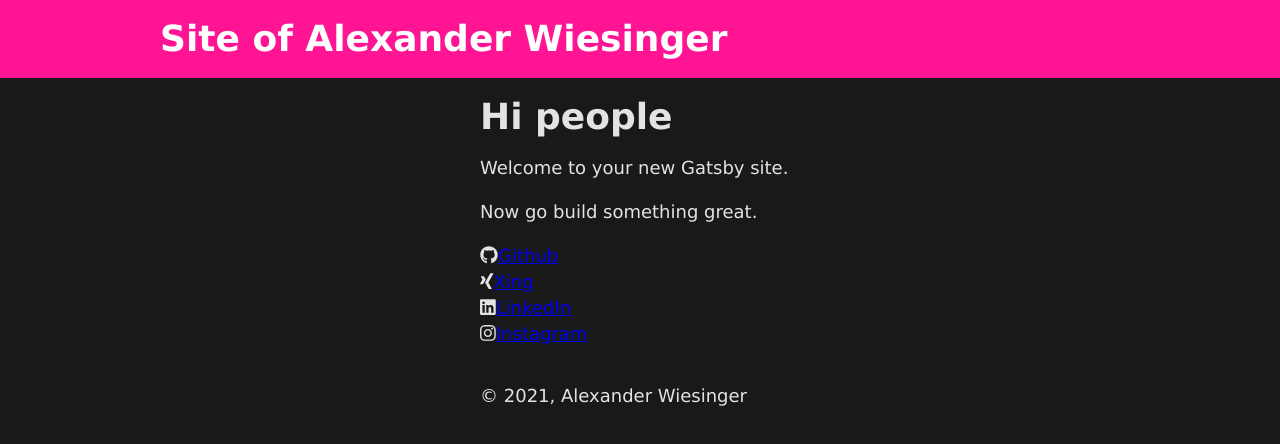
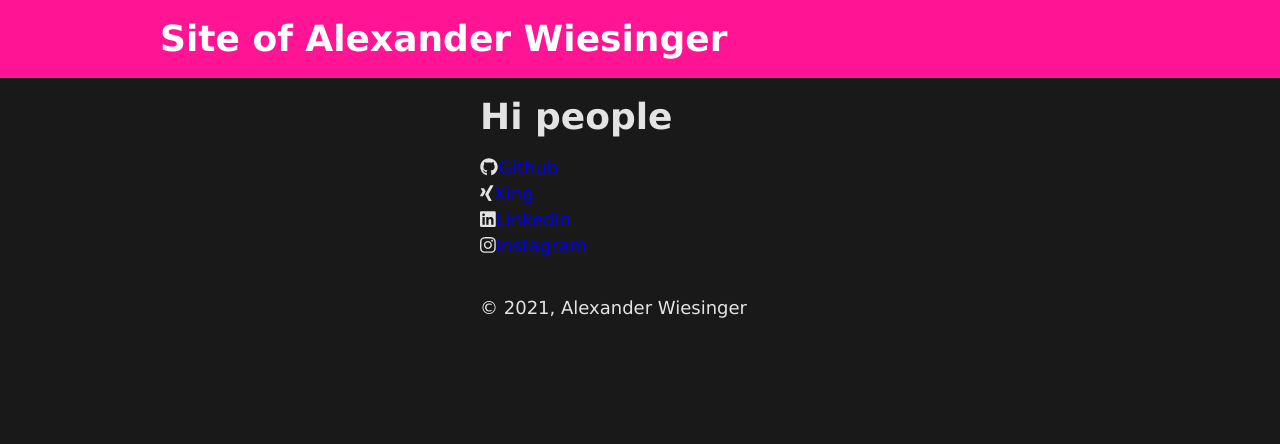
Before and after one commit to ttwiesal/alex-wiesinger, a Gatsby site: page / in a window 1280 px wide. Built offline with nearby package versions, Linux system fonts and the light colour scheme; Gatsby itself is replaced by a stand-in of ours.

Commit message:
remove boilerplate code in index site

```diff
--- a/src/pages/index.js
+++ b/src/pages/index.js
@@ -16,8 +16,6 @@
 const IndexPage = () => (
   <Layout>
     <h1>Hi people</h1>
-    <p>Welcome to your new Gatsby site.</p>
-    <p>Now go build something great.</p>
     <BrandLink
       iconName="github"
       text="Github"
@@ -38,12 +36,6 @@
       text="Instagram"
       link="https://www.instagram.com/ttwiesal/"
     />
-    <p>
-      {/* <Link to="/page-2/">Go to page 2</Link> <br />
-      <Link to="/using-typescript/">Go to "Using TypeScript"</Link> <br />
-      <Link to="/using-ssr">Go to "Using SSR"</Link> <br />
-      <Link to="/using-dsg">Go to "Using DSG"</Link> */}
-    </p>
   </Layout>
 )
 
```
